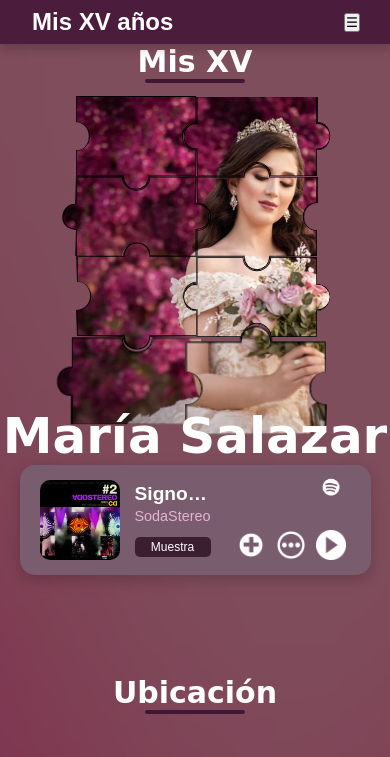
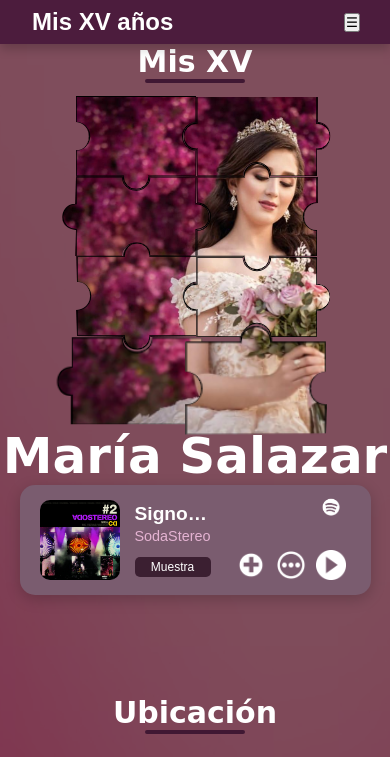
Before and after one commit to Harry-Lopez/Invitacion-Cumplea-os, a plain HTML site: page index.html in a window 390 px wide. Shown: the top 757 px of the page. Drawn offline with Linux system fonts and the light colour scheme.

```diff
--- a/index.css
+++ b/index.css
@@ -126,7 +126,7 @@ button {
 }
 
 .Mensaje_Portada_Nombre {
-    margin-top: -110px;
+    margin-top: -90px;
     font-size: 50px;
 }
 
@@ -607,12 +607,17 @@ button {
         font-weight: bold;
     }
 
+#inicio {
+    scroll-margin-top: 70px;
+}
+
 /***************************
     Código de Vestimenta
 ****************************/
 #vestimenta {
     transform: scale(.85);
     margin-top: -100px;
+    scroll-margin-top: 70px;
 }
 
 .Mujer_Hombre {
@@ -648,6 +653,7 @@ divisorHorizontalVestido{
 
 #ubicacion {
     margin-bottom: 0px;
+    scroll-margin-top: 70px;
 }
 
 .Mapa {
```
